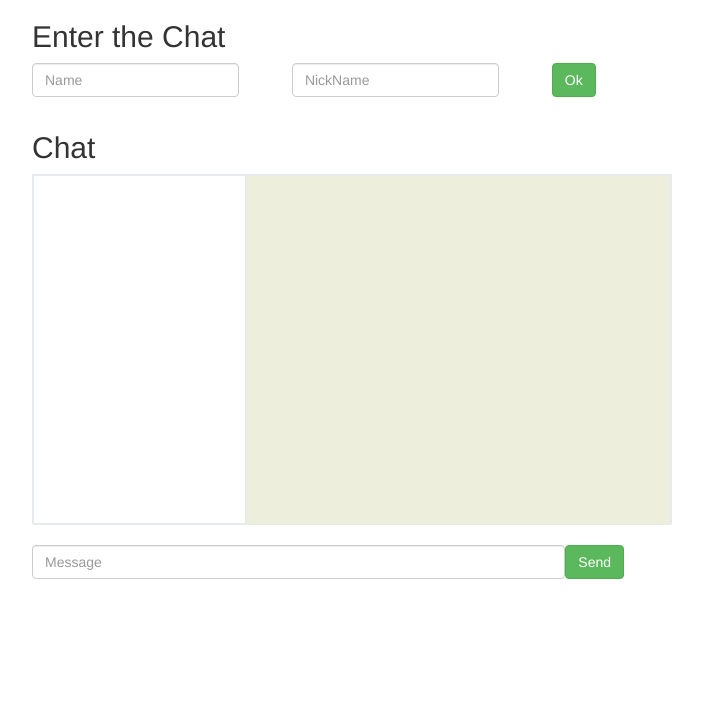
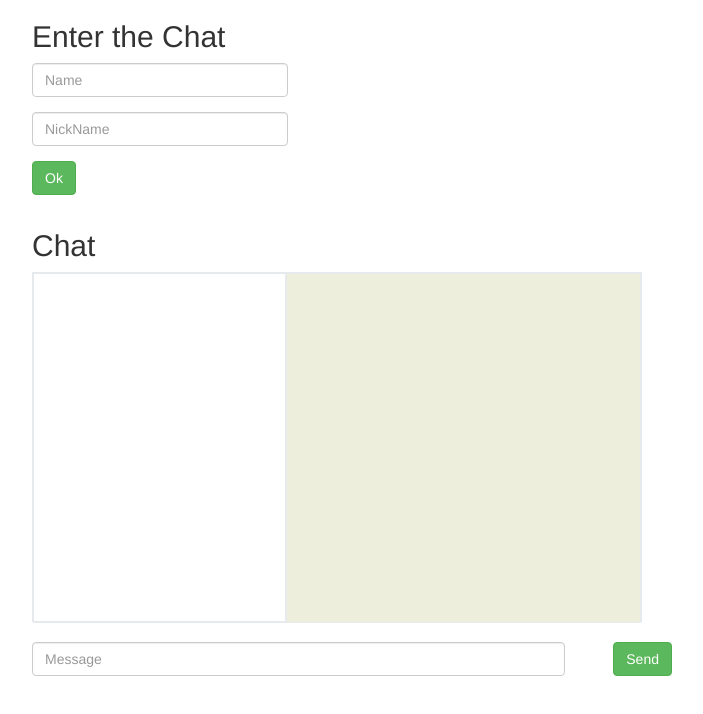
Before and after one commit to LizaHavrylenko/chat-node-ajax, a website: page test-html.html in a window 1280 px wide. Shown: the whole page, without its empty margins (288-991 px from the left). Drawn offline with nearby package versions, Linux system fonts and the light colour scheme; no server answers.

Commit message:
Fix allignment in code

```diff
--- a/test-html.html
+++ b/test-html.html
@@ -7,9 +7,7 @@
         <script src="https://ajax.googleapis.com/ajax/libs/jquery/3.3.1/jquery.min.js"></script>
         <script src="https://maxcdn.bootstrapcdn.com/bootstrap/3.3.7/js/bootstrap.min.js"></script>
         <title>Chat</title>
-
         <link rel="stylesheet" media="screen" href="test-styles.css">
-
         <script src="script.js" defer></script>
     </head>
     <body>
@@ -17,7 +15,7 @@
     <div class = "row no-gutter">
       <div class = "col-md-12 ">
         <h2>Enter the Chat</h2>
-        <form class = "form-inline">
+        <form>
             <div class = "form-group">
                <input type = "text" class = "form-control" placeholder = "Name" id = "nameInput">
             </div>
@@ -28,40 +26,35 @@
         </form>
       </div>
     </div>
+
     <div class = "row no-gutter">
       <div class = "col-md-12">
         <h2>Chat</h2>
       </div>
     </div>
-      <div class = "row">
-      <div class = "chat-content"    >
-      <div class = "col-md-4 usersList">
 
+    <div class = "row no-gutter chat-content">
+      <div class = "col-md-5 usersList">
         <ul id = "usersList"  class = "list-group user ">
         </ul>
-
       </div>
-      <div class = "col-md-8 ">
-
+      <div class = "col-md-7 messagesList">
         <div class="messages" id = "allMessages">
         </div>
       </div>
     </div>
-      </div>
-      </div>
-      <div class = "container">
-      <div class = "send-message-wrapper">
-    <div class = "row no-gutter">
+
+    <div class = "row no-gutter send-message-wrapper">
       <div class = "col-md-10">
       <div class = "inputForm">
         <input type = "text" class = "form-control" placeholder = "Message" id = "messageInput">
       </div>
       </div>
-    <div class = "col-md-2">
+      <div class = "col-md-2 message-button">
         <input type = "button" class = "btn btn-success" value = "Send" id = "sendMessage">
       </div>
     </div>
-    </div>
+
   </div>
     </body>
     </html>
--- a/test-styles.css
+++ b/test-styles.css
@@ -1,5 +1,6 @@
 .container{
     width:50%;
+    margin-bottom: 100px;
 }
 .no-gutter > [class*='col-'] {
     padding-right:0 !important;
@@ -9,10 +10,6 @@
     width:100%;
     display: flex;
     flex-direction: column;
-
-}
-form{
-    display:block;
 }
 
  .form-group{
@@ -64,12 +61,15 @@ form{
 }
 .send-message-wrapper{
     margin-top:20px;
-
+}
+.message-button{
+    display:flex;
+    justify-content:flex-end;
 }
 .messages{
   height:350px;
 }
-div.col-md-8{
+.messagesList{
     height:350px;
     background:#eeeedd;
     border:1px solid #e7eaec;
```
Lines whose indentation alone changed are shown as unchanged.
